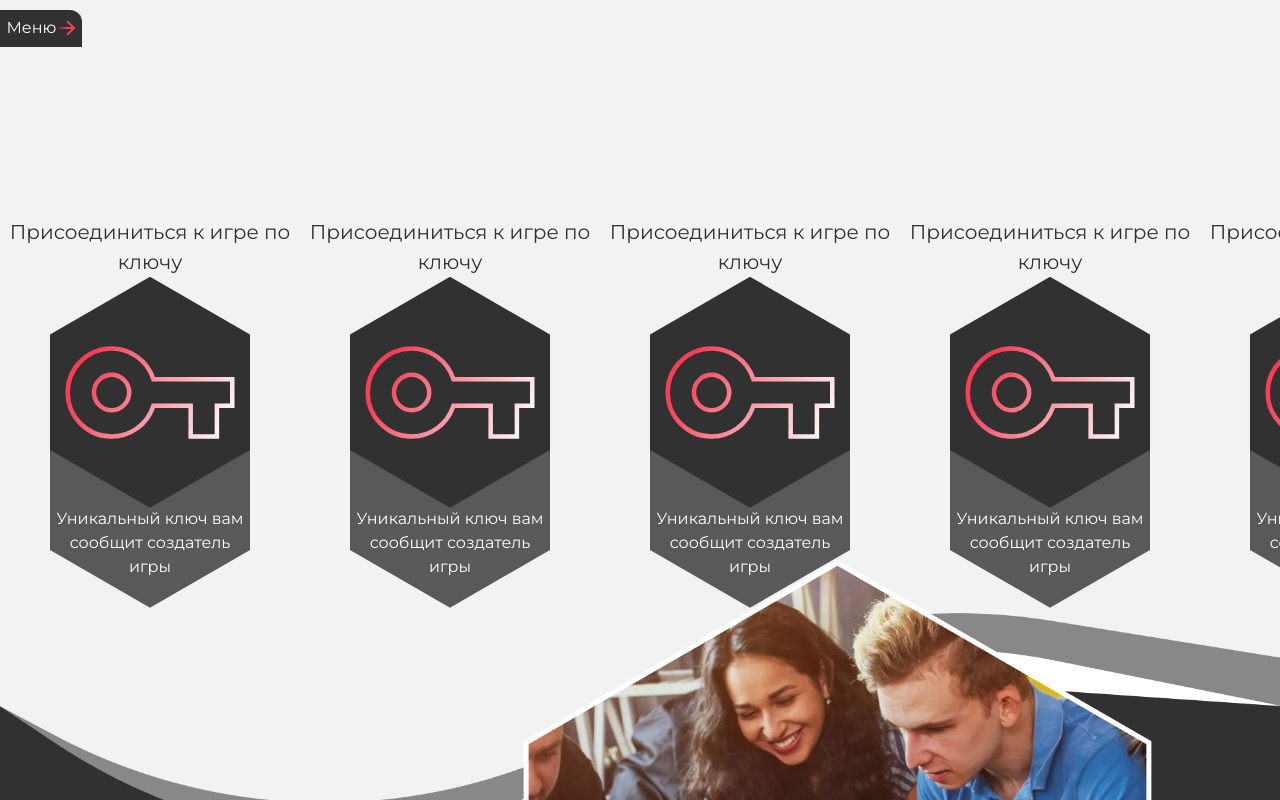
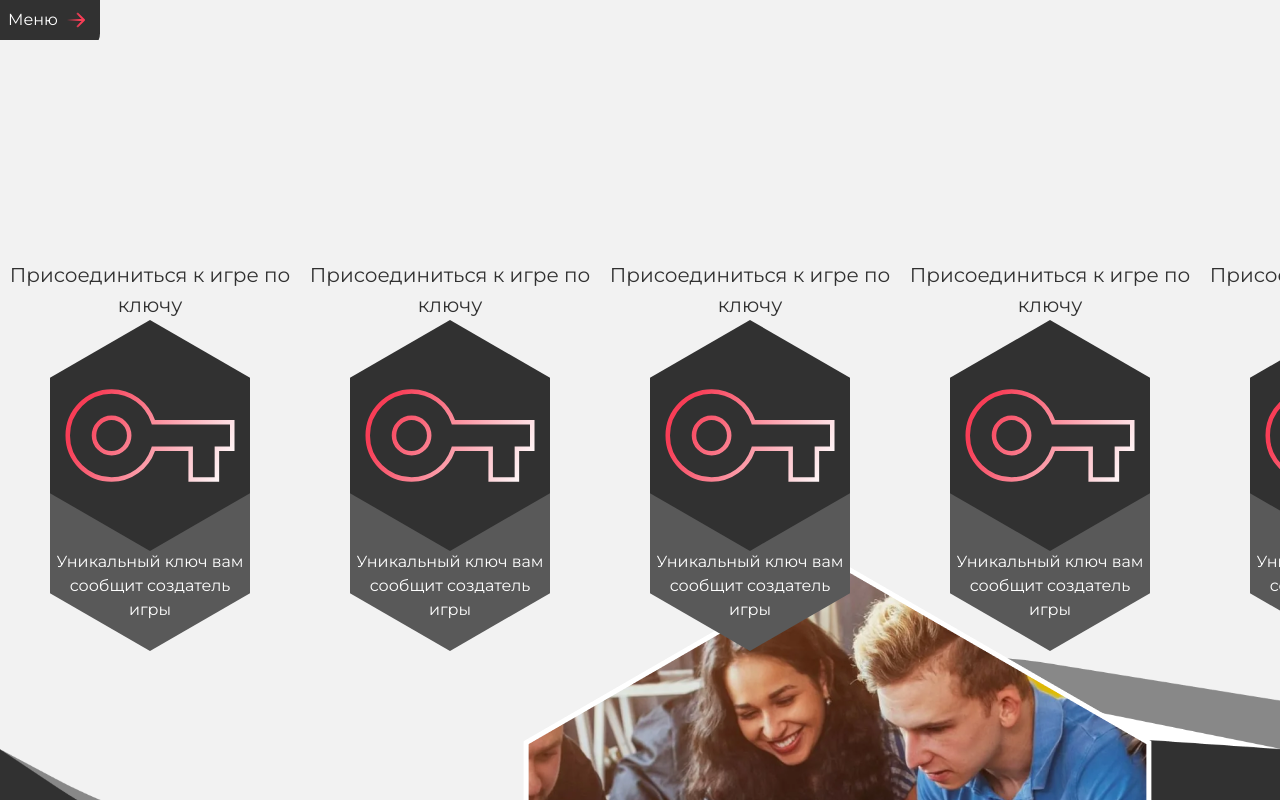
Before and after one commit to VyacheKuzne/GameTable, a React (Create React App) app in the folder frontend/: page / in a window 1280 px wide. Shown: the top 800 px of the page. Built offline with nearby package versions, Linux system fonts and the light colour scheme.

Commit message:
сделал важное меню

```diff
--- a/frontend/src/block/Header.tsx
+++ b/frontend/src/block/Header.tsx
@@ -1,23 +1,28 @@
-import React from "react";
-import ArrowImg from '../img/ArrowImg.svg';
-// import { useState, } from "react";
- function Header() {
-    // const linkText = [
-    //     'Вебинары', 'Курсы', 'Практика', 'О нас'
-    // ]
-    // const [linkText, _setlinkText] = useState()
-    return(
-        <>
-        <header className="flex justify-center">
-            <div className="flex w-full content-center my-[10px]">
-                <button className="bg-custom-darkGray rounded-tr-xl flex place-items-center text-white p-[0.5%]">
-                    <p>Меню</p>
-                    <img src={ArrowImg} alt="Стрелка" />
-                </button>
-            </div>
-        </header>
-        </>
-    )
- }
+import React, { useState, useRef } from "react";
+import MenuButton from "../component/Button/MenuButton";
+import ModalBlockMenu from "../component/ModalBlock/ModalBlockMenu";
 
- export default Header
+function Header() {
+  const [isOpen, setIsOpen] = useState(false);
+  const navRef = useRef<HTMLElement | null>(null);
+
+  function showMenu() {
+    setIsOpen((prev) => !prev);
+  }
+
+  return (
+    <header className="h-[100px]">
+      <nav
+        ref={navRef}
+        className={` ${
+          isOpen ? "nav-open" : ""
+        }`}
+        >
+        <MenuButton onClick={showMenu} />
+        <ModalBlockMenu />
+      </nav>
+    </header>
+  );
+}
+
+export default Header;
--- a/frontend/src/block/game/MobCell.tsx
+++ b/frontend/src/block/game/MobCell.tsx
@@ -4,7 +4,7 @@ import { MobBlock, MobCellProps } from './types'; // Импортируем ти
 // Компонент MobCell отображает информацию о мобе в клетке
 const MobCell: React.FC<MobCellProps> = ({ mob, handleMobClick, isSelected, cellSize }) => {
   const [isHovered, setIsHovered] = useState(false); // Состояние для отслеживания, наведена ли мышь
-
+  const [turn, setTurn] = useState(false);
   return (
     <div
       style={{
@@ -24,9 +24,14 @@ const MobCell: React.FC<MobCellProps> = ({ mob, handleMobClick, isSelected, cell
         boxShadow: isHovered ? '0px 0px 10px rgba(0, 0, 0, 0.5)' : 'none', // Тень при наведении
       }}
       onClick={(e) => {
+        console.log(turn)
+        if (!turn ){
         e.stopPropagation(); // Предотвращаем дальнейшее распространение события
         handleMobClick(mob);  // Обрабатываем клик по мобу
         console.log('клик по')
+        setTurn(true)
+        }
+
       }}
       onMouseEnter={() => setIsHovered(true)} // Устанавливаем isHovered в true при наведении
       onMouseLeave={() => setIsHovered(false)} // Устанавливаем isHovered в false при уходе мыши
--- /dev/null
+++ b/frontend/src/component/Button/MenuButton.tsx
@@ -0,0 +1,31 @@
+import React, { useState } from 'react'
+import MenuArow from '../../img/MenuArrow.svg'
+
+type ShowModalProps = {
+    onClick: () => void;
+}
+
+export default function MenuButton({ onClick }: ShowModalProps) {
+    const [isRotated, setIsRotated] = useState(false);
+
+    const handleClick = () => {
+        setIsRotated((prev) => !prev);
+        onClick();
+    };
+
+    return (
+        <div>
+            <button
+                onClick={handleClick}
+                className="fixed flex items-center gap-2 right-0 w-[25%] bg-custom-darkGray p-2 text-white cursor-pointer z-30"
+            >
+                <p>Меню</p>
+                <img
+                    src={MenuArow}
+                    alt="кнопка меню"
+                    className={`transition-transform duration-300 ${isRotated ? 'rotate-180' : 'rotate-0'}`}
+                />
+            </button>
+        </div>
+    )
+}
--- /dev/null
+++ b/frontend/src/component/ModalBlock/ModalBlockMenu.css
@@ -0,0 +1,19 @@
+nav {
+    overflow: hidden;
+    position: relative;
+    transform: translateX(-300px);
+    width: 400px;
+    transition: all 800ms cubic-bezier(.8, 0, .33, 1);
+    border-radius: 0% 0% 100% 50%;
+    z-index: 700;
+    height: 100px;
+}
+nav.nav-open {
+    height: 1000vw;
+    transform: translateX(0px);
+    border-radius: 0% 0% 0% 0%;
+	background: rgba(49, 49, 49, 1);
+    position: fixed;
+    z-index: 600;
+
+}
--- /dev/null
+++ b/frontend/src/component/ModalBlock/ModalBlockMenu.tsx
@@ -0,0 +1,36 @@
+import React from 'react'
+import './ModalBlockMenu.css'
+export default function ModalBlockMenu() {
+const menuItem = [
+    { name: 'Профиль', link: '#' },
+    { name: 'Тарифы', link: '#' },
+    { name: 'Выход', link: '#' },
+]
+  return (
+    <>
+      <div>
+        <div className='flex text-white'>
+            <div className='w-[41px] h-[41px] bg-slate-300 rounded-full flex items-center justify-center'>
+                <p>img</p>
+            </div>
+            <div>
+                <p>Имя</p>
+                <hr/>
+                <p>Фамилия</p>
+            </div>
+        </div>
+        <div>
+            <ul>
+                {
+                    menuItem.map((item, index)=>(
+                        <li key={index} className='text-white'>
+                            <a href={item.link}>{item.name}</a>
+                        </li>
+                    ))
+                }
+            </ul>
+        </div>
+      </div>
+    </>
+  )
+}
```
Also changed, not shown: frontend/src/block/hooks/useMobLogic.ts (line endings or trailing spaces), frontend/src/img/MenuArrow.svg (added).
